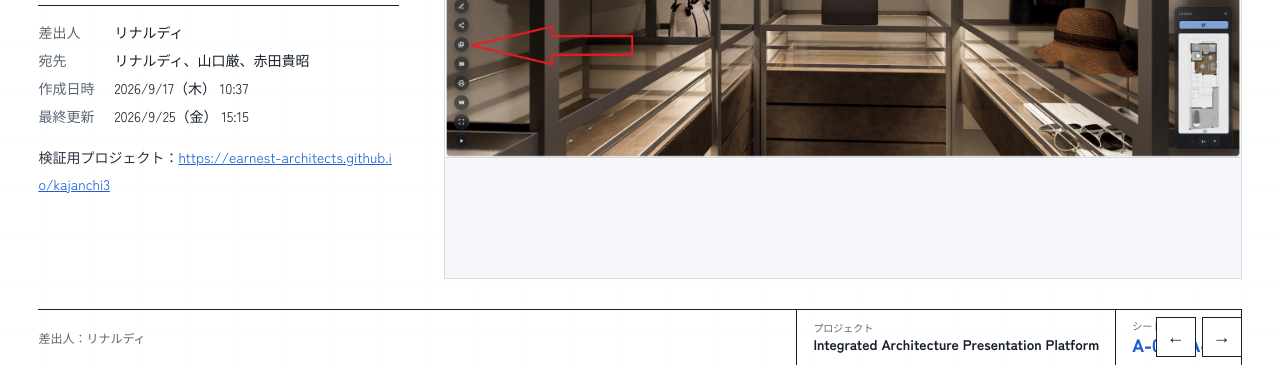
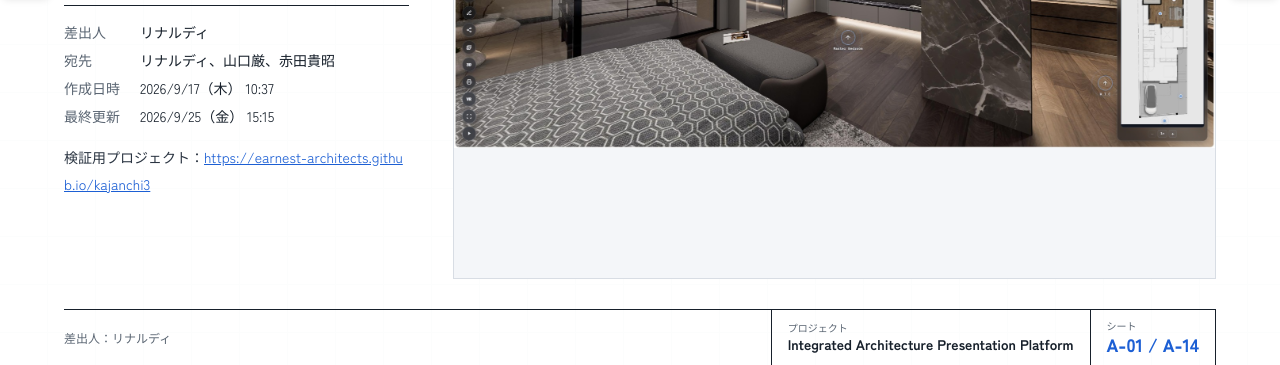
Before and after one commit to Earnest-Architects/system, a plain HTML site: page index.html in a window 1280 px wide. Shown: the part 435-800 px from the top of the page. Drawn offline with Linux system fonts and the light colour scheme.

Commit message:
Add files via upload

```diff
--- a/index.html
+++ b/index.html
@@ -15,7 +15,7 @@ html,body{height:100%;background:var(--bg);color:var(--ink);font-family:var(--f)
 body{background-image:linear-gradient(var(--line) 1px,transparent 1px),linear-gradient(90deg,var(--line) 1px,transparent 1px);background-size:48px 48px;background-position:-1px -1px;background-color:#fff}
 body:before{content:"";position:fixed;inset:0;background:rgba(255,255,255,.93);pointer-events:none}
 #deck{position:relative;height:100%}
-.slide{position:absolute;inset:0;display:none;grid-template-rows:auto 1fr auto;padding:0 clamp(16px,3vw,48px);opacity:0}
+.slide{position:absolute;inset:0;display:none;grid-template-rows:auto 1fr auto;padding:0 clamp(52px,5vw,72px);opacity:0}
 .slide.on{display:grid;animation:in .35s ease forwards}
 @keyframes in{to{opacity:1}}
 header,footer{display:flex;justify-content:space-between;align-items:center;font-size:12px;color:var(--sub);height:44px;border-bottom:1px solid var(--ink)}
@@ -60,8 +60,9 @@ figcaption{position:absolute;left:0;bottom:0;background:#fff;border-top:1px soli
 .cover dt{color:var(--sub)}
 .cover .url{margin-top:18px;font-size:14px;word-break:break-all}
 .cover .imgs{height:100%;max-height:640px}
-nav{position:fixed;right:clamp(16px,3vw,48px);bottom:8px;z-index:5;display:flex;gap:6px;align-items:center}
-nav button{width:40px;height:40px;border:1px solid var(--ink);background:#fff;font-size:18px;cursor:pointer;color:var(--ink)}
+nav{position:fixed;inset:0;pointer-events:none;z-index:5}
+nav button{position:absolute;top:50%;transform:translateY(-50%);pointer-events:auto;width:44px;height:64px;box-shadow:0 2px 8px rgba(0,0,0,.12);border:1px solid var(--ink);background:#fff;font-size:30px;line-height:1;cursor:pointer;color:var(--ink)}
+#pv{left:4px}#nx{right:4px}
 nav button:hover{background:var(--acc);color:#fff;border-color:var(--acc)}
 nav button:focus-visible,#lb:focus-visible{outline:3px solid var(--acc);outline-offset:2px}
 #bar{position:fixed;left:0;top:0;height:4px;background:var(--acc);z-index:6;transition:width .3s}
@@ -73,7 +74,7 @@ main,.cover main{grid-template-columns:1fr}
 .imgs{grid-template-rows:none!important;grid-template-columns:1fr!important}.g3 figure:first-child{grid-column:auto}
 figure{aspect-ratio:16/9}.txt{overflow:visible}
 .tb span:not(.no){display:none}.tb span.pj{display:flex}
-nav{bottom:6px}
+nav button{width:34px;height:52px;opacity:.9;position:fixed}
 }
 @media(prefers-reduced-motion:reduce){.slide.on{animation:none;opacity:1}#bar{transition:none}}
 </style>
@@ -81,13 +82,13 @@ nav{bottom:6px}
 <body>
 <div id="bar"></div>
 <div id="deck"></div>
-<nav aria-label="スライド操作"><button id="pv" aria-label="前へ">←</button><button id="nx" aria-label="次へ">→</button></nav>
+<nav aria-label="スライド操作"><button id="pv" aria-label="前へ">‹</button><button id="nx" aria-label="次へ">›</button></nav>
 <div id="lb" role="dialog" aria-label="拡大画像" tabindex="0"><img alt=""></div>
 <script>
 const P="建築プレゼンテーションプラットフォームの検討";
 const I=f=>"images/"+f;
 const S=[
-{cover:1,date:"2026/9/17 – 9/25",imgs:[["PHOTO1.jpg",""]],g:"g1"},
+{cover:1,date:"2026/9/17 – 9/25",imgs:[["top.jpg",""]],g:"g1"},
 {date:"2026/9/17",tag:"概要",title:"ユーザーインターフェース",
  p:["以前、厳さんとお話しした内容をもとに、360° Virtual Tourシステムを少しずつ改善していく予定です。","今回は練習・検証用として、Kajanchi邸のプロジェクトを使用しています。","すべてのアイコンを左下にまとめ、図面はこれまで通り右下に配置しています。画像のアイコンに付けた番号の順に説明します。"],
  leg:[["1","ペン：メモ作成"],["2","メモ一覧"],["3","シェア"],["4","プリント"],["5","VR"],["6","フルスクリーン"],["7","図面"]],
@@ -131,10 +132,10 @@ const S=[
  imgs:[["PHOTO1.jpg"],["PHOTO2.jpg"]],g:"g2"},
 {end:1,date:"2026/9/25",title:"今後について",
  p:["まだ開発途中のため、必要に応じて新しい機能を追加し、少しずつ改善しながら、より使いやすいシステムにしていきます。","ご意見やご質問がありましたら、お気軽にお知らせください。"],
- imgs:[["01_User_Interface.jpg"]],g:"g1"}
+ imgs:[["end.jpg"]],g:"g1"}
 ];
 const URL_="https://earnest-architects.github.io/kajanchi3";
-const deck=document.getElementById("deck"),N=S.length;
+const lb=document.getElementById("lb"),deck=document.getElementById("deck"),N=S.length;
 const fig=a=>`<figure><img src="${I(a[0])}" alt="${a[0]}" loading="lazy">${a[1]===""?"":`<figcaption>${a[0]}</figcaption>`}</figure>`;
 S.forEach((s,i)=>{
  const no=`A-${String(i+1).padStart(2,"0")}`;
@@ -161,13 +162,14 @@ let c=0;
 function go(n){c=Math.max(0,Math.min(N-1,n));sl.forEach((e,i)=>e.classList.toggle("on",i===c));bar.style.width=((c+1)/N*100)+"%";history.replaceState(null,"","#"+(c+1));const m=sl[c].querySelector(".txt");if(m)m.scrollTop=0;scrollTo(0,0)}
 document.getElementById("pv").onclick=()=>go(c-1);
 document.getElementById("nx").onclick=()=>go(c+1);
-addEventListener("keydown",e=>{const lb=document.getElementById("lb");if(e.key==="Escape")lb.classList.remove("on");
+addEventListener("keydown",e=>{if(e.key==="Escape")lb.classList.remove("on");
  if(["ArrowRight","PageDown"," "].includes(e.key)){e.preventDefault();go(c+1)}
  if(["ArrowLeft","PageUp"].includes(e.key)){e.preventDefault();go(c-1)}
  if(e.key==="Home")go(0);if(e.key==="End")go(N-1)});
+let wl=0;addEventListener("wheel",e=>{if(lb.classList.contains("on"))return;const t=e.target.closest(".txt");if(t&&t.scrollHeight>t.clientHeight+2){const top=t.scrollTop<=0&&e.deltaY<0,bot=t.scrollTop+t.clientHeight>=t.scrollHeight-2&&e.deltaY>0;if(!top&&!bot)return}
+if(innerWidth<=820)return;const n=Date.now();if(n-wl<600||Math.abs(e.deltaY)<8)return;wl=n;go(c+(e.deltaY>0?1:-1))},{passive:true});
 let x0=null;addEventListener("touchstart",e=>x0=e.touches[0].clientX,{passive:true});
 addEventListener("touchend",e=>{if(x0===null)return;const d=e.changedTouches[0].clientX-x0;if(Math.abs(d)>70)go(c+(d<0?1:-1));x0=null});
-const lb=document.getElementById("lb");
 deck.addEventListener("click",e=>{const f=e.target.closest("figure");if(!f)return;lb.querySelector("img").src=f.querySelector("img").src;lb.classList.add("on")});
 lb.onclick=()=>lb.classList.remove("on");
 go((parseInt(location.hash.slice(1))||1)-1);
```
